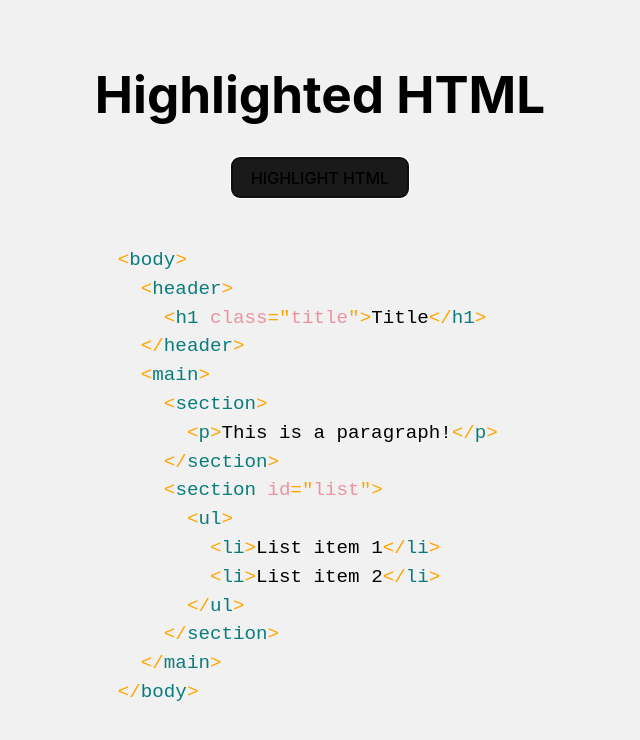
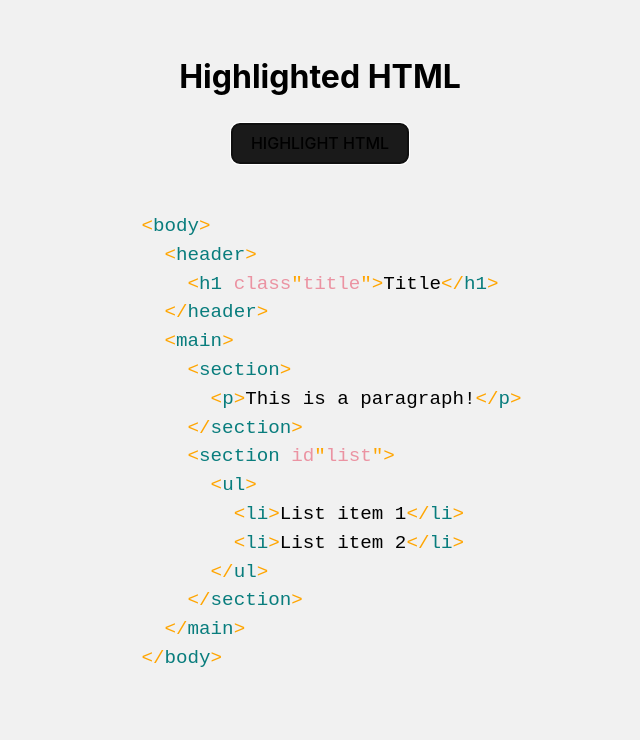
Before and after one commit to willemverbuyst/highlight-code, a website built with Vite: page index.html in a window 1280 px wide. Both pictures are taken after a click on the button "HIGHLIGHT HTML". Shown: the whole page, without its empty margins (320-960 px from the left). Built offline with nearby package versions, Linux system fonts and the light colour scheme.

Commit message:
Refactor highlightTagsFunction

```diff
--- a/src/highlight.ts
+++ b/src/highlight.ts
@@ -20,14 +20,13 @@ const HTML_STRING = `
 export function highlightTags() {
   const output = HTML_STRING.replace(/</g, "&lt;")
     .replace(/>/g, "&gt;")
-    .replace(
-      /(&lt;\/?)([\w-]+)(&gt;)/g,
-      '<span class="html-symbol">$1</span><span class="html-element">$2</span><span class="html-symbol">$3</span>'
-    )
-    .replace(
-      /(&lt;)([\w-]+\s)(class|id)(=")([a-z-]+)(")(&gt;)/g,
-      '<span class="html-symbol">$1</span><span class="html-element">$2</span><span class="html-attribute">$3</span><span class="html-symbol">$4</span><span class="html-attribute">$5</span><span class="html-symbol">$6</span><span class="html-symbol">$7</span>'
-    );
+    .replace(/(&lt;\/?)([\w-]+)([\s\S]*?)(&gt;)/g, (_match, p1, p2, p3, p4) => {
+      const attrHighlight = p3.replace(
+        /(\b(class|id)=)(")([\w-]+)(")/g,
+        '<span class="html-attribute">$2</span><span class="html-symbol">$3</span><span class="html-attribute">$4</span><span class="html-symbol">$5</span>'
+      );
+      return `<span class="html-symbol">${p1}</span><span class="html-element">${p2}</span>${attrHighlight}<span class="html-symbol">${p4}</span>`;
+    });
 
   const textField = document.querySelector<HTMLElement>("#html-text");
   if (textField) textField.innerHTML = output;
--- a/src/style.css
+++ b/src/style.css
@@ -24,11 +24,6 @@ body {
 header {
   width: 100%;
   text-align: center;
-}
-
-h1 {
-  font-size: 3.2em;
-  line-height: 1.1;
 }
 
 .btn {
@@ -68,7 +63,7 @@ pre {
 }
 
 .html-symbol {
-  color: orange;
+  color: rgb(255, 165, 0);
 }
 
 .html-element {
```
